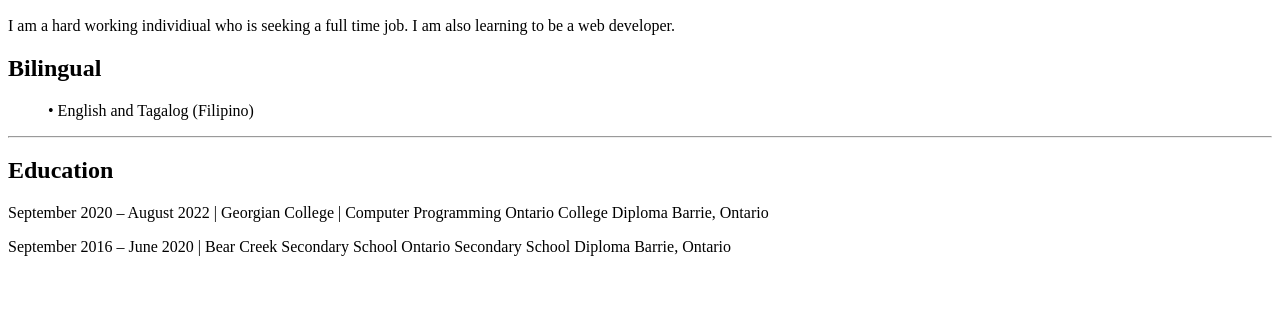
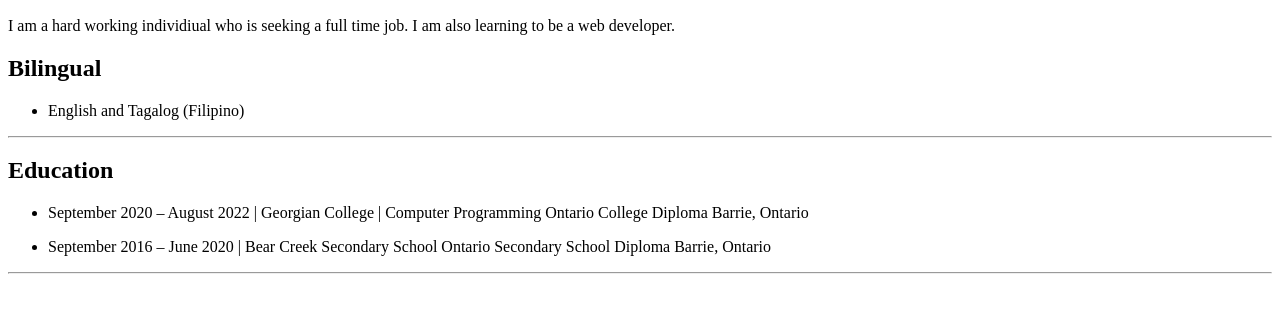
Before and after one commit to Mumble02/Resume, a plain HTML site: page index.html in a window 1280 px wide. Shown: the part 334-646 px from the top of the page. Drawn offline with Linux system fonts and the light colour scheme.

Commit message:
edited index.html

```diff
--- a/index.html
+++ b/index.html
@@ -20,25 +20,29 @@
     <h2>Bilingual</h2>
 
     <ul>
-        •	English and Tagalog (Filipino)
+        <li>English and Tagalog (Filipino)</li>
     </ul>
 
-    <!--section-->
+    <!-- Education section-->
     <hr>
 
     <h2>Education</h2>
 
-    <p>
-        September 2020 – August 2022 | Georgian College | Computer Programming
+    <ul>
+        <li>September 2020 – August 2022 | Georgian College | Computer Programming
         Ontario College Diploma
-        Barrie, Ontario
-    </p>
+        Barrie, Ontario</li>
+    </ul>
 
-    <p>
-        September 2016 – June 2020 | Bear Creek Secondary School
-        Ontario Secondary School Diploma
-        Barrie, Ontario
-    </p>
+    <ul>
+        <li>September 2016 – June 2020 | Bear Creek Secondary School
+            Ontario Secondary School Diploma
+            Barrie, Ontario</li>
+    </ul>
+
+    <!--work expierence section-->
+    <hr>
+
 
 
 </body>
```
